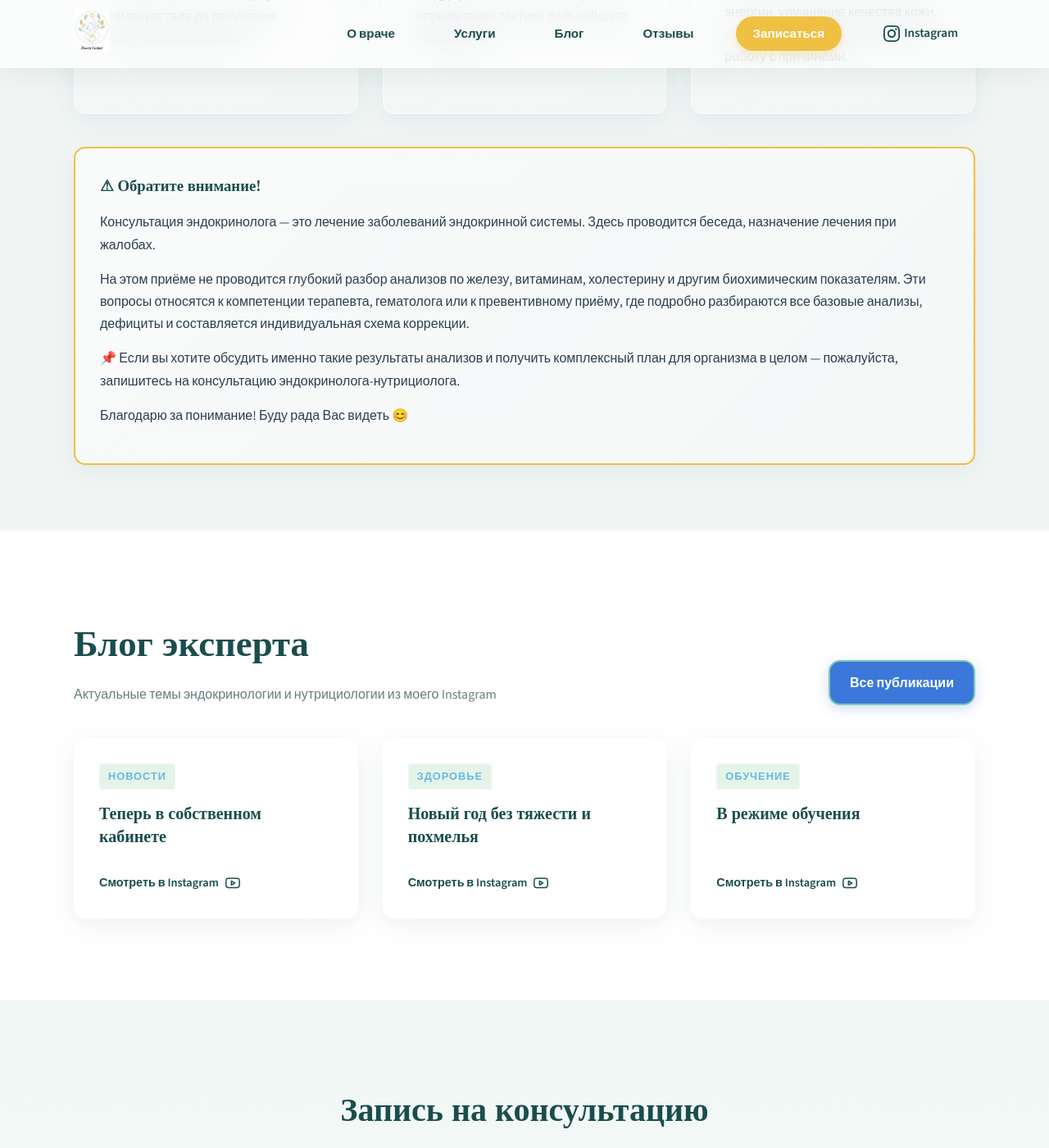
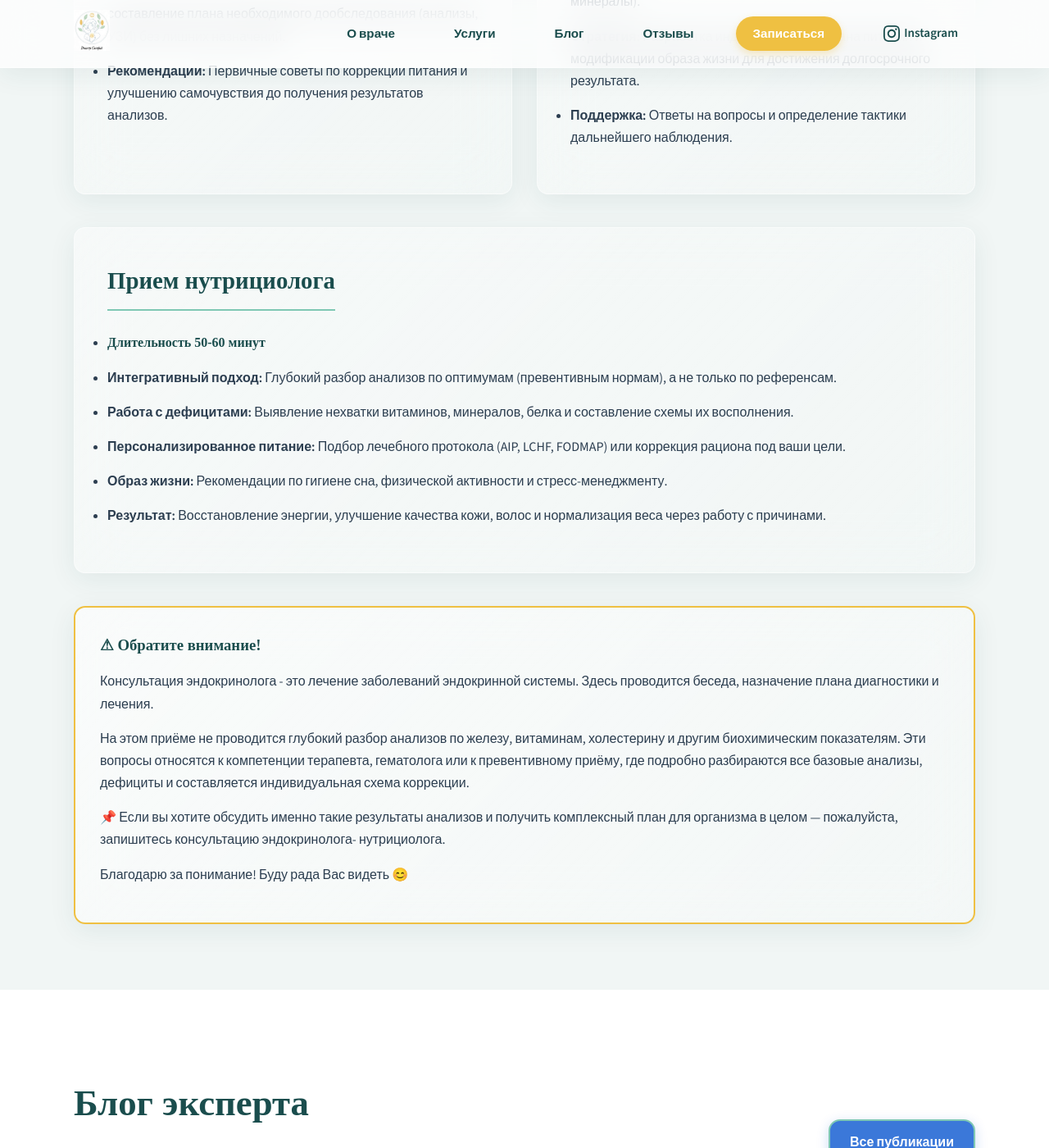
Before and after one commit to gosubv/doctorstafij, a Jekyll site: the page built from index.md, in a window 1280 px wide and 1400 px high, scrolled down 4399 px. Shown: the whole window at 82% size. Built offline with Jekyll 4.4.1, drawn with Linux system fonts in a browser that asks for light colours; some of the changed text lies outside the part shown.

```diff
--- a/index.md
+++ b/index.md
@@ -106,6 +106,7 @@ title: Доктор Стафий | Эндокринолог-нутрициоло
             <div class="consultation-card">
                 <h3>Первичный прием</h3>
                 <ul>
+                    <li><h4>Длительность 30 минут</h4></li>
                     <li><strong>Сбор анамнеза:</strong> Детальный анализ жалоб, истории заболевания, наследственности и образа жизни.</li>
                     <li><strong>Осмотр:</strong> Пальпация щитовидной железы и лимфоузлов, измерение артериального давления, веса и расчет ИМТ.</li>
                     <li><strong>Диагностика:</strong> Оценка состояния кожи, волос и ногтей для выявления внешних признаков дефицитов.</li>
@@ -116,6 +117,7 @@ title: Доктор Стафий | Эндокринолог-нутрициоло
             <div class="consultation-card">
                 <h3>Повторный прием</h3>
                 <ul>
+                    <li><h4>Длительность 30 минут</h4></li>
                     <li><strong>Анализ результатов:</strong> Подробная расшифровка лабораторных и инструментальных исследований простым языком.</li>
                     <li><strong>Диагноз:</strong> Постановка окончательного клинического диагноза.</li>
                     <li><strong>Лечение:</strong> Назначение медикаментозной терапии (при необходимости) и нутрицевтической поддержки (витамины, минералы).</li>
@@ -123,9 +125,12 @@ title: Доктор Стафий | Эндокринолог-нутрициоло
                     <li><strong>Поддержка:</strong> Ответы на вопросы и определение тактики дальнейшего наблюдения.</li>
                 </ul>
             </div>
+        </div>
+        <div class="consultation-grid">
             <div class="consultation-card">
                 <h3>Прием нутрициолога</h3>
                 <ul>
+                    <li><h4>Длительность 50-60 минут</h4></li>
                     <li><strong>Интегративный подход:</strong> Глубокий разбор анализов по оптимумам (превентивным нормам), а не только по референсам.</li>
                     <li><strong>Работа с дефицитами:</strong> Выявление нехватки витаминов, минералов, белка и составление схемы их восполнения.</li>
                     <li><strong>Персонализированное питание:</strong> Подбор лечебного протокола (AIP, LCHF, FODMAP) или коррекция рациона под ваши цели.</li>
@@ -137,9 +142,9 @@ title: Доктор Стафий | Эндокринолог-нутрициоло
 
         <div class="consultation-notice">
             <h3>⚠ Обратите внимание!</h3>
-            <p>Консультация эндокринолога — это лечение заболеваний эндокринной системы. Здесь проводится беседа, назначение лечения при жалобах.</p>
+            <p>Консультация эндокринолога - это лечение заболеваний эндокринной системы. Здесь проводится беседа, назначение плана диагностики и лечения.</p>
             <p>На этом приёме не проводится глубокий разбор анализов по железу, витаминам, холестерину и другим биохимическим показателям. Эти вопросы относятся к компетенции терапевта, гематолога или к превентивному приёму, где подробно разбираются все базовые анализы, дефициты и составляется индивидуальная схема коррекции.</p>
-            <p>📌 Если вы хотите обсудить именно такие результаты анализов и получить комплексный план для организма в целом — пожалуйста, запишитесь на консультацию эндокринолога-нутрициолога.</p>
+            <p>📌 Если вы хотите обсудить именно такие результаты анализов и получить комплексный план для организма в целом — пожалуйста, запишитесь  консультацию эндокринолога- нутрициолога.</p>
             <p>Благодарю за понимание! Буду рада Вас видеть 😊</p>
         </div>
     </div>
```
Also changed, not shown: _data/services.yml (+8 -2 lines).
